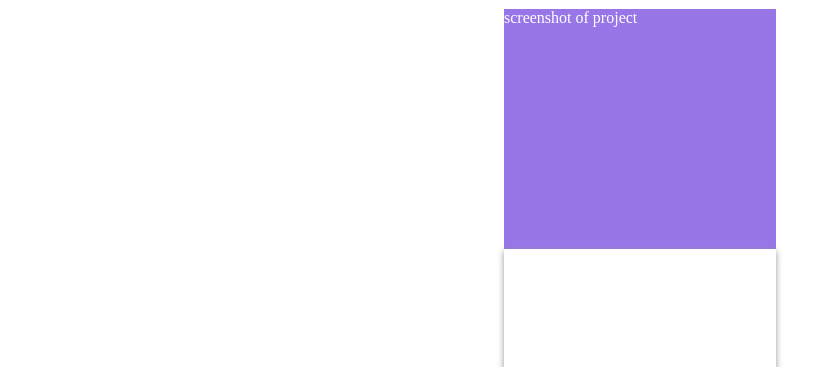
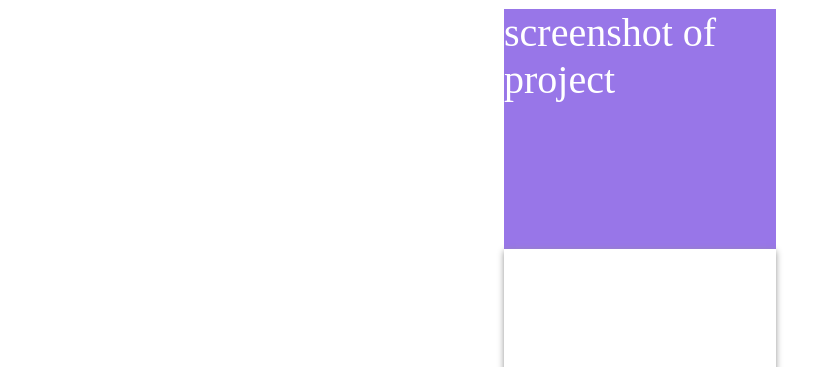
Before and after one commit to BamideleAdewuyi/Homepage, a website built with webpack: page src/template.html in a window 1280 px wide. Shown: the part 733-1100 px from the top of the page, without its empty margins (0-839 px from the left). Built offline with nearby package versions, Linux system fonts and the light colour scheme; a web font is replaced by a local one.

Commit message:
style.css: Set h4 font-size to 2.5rem

```diff
--- a/src/style.css
+++ b/src/style.css
@@ -63,13 +63,17 @@ h2, h3 {
     font-size: 2rem;
 }
 
+h2 {
+    margin-top: 1rem;
+    margin-bottom: 0.5rem;
+}
+
 h3 {
     margin-bottom: 1.5rem;
 }
 
-h2 {
-    margin-top: 1rem;
-    margin-bottom: 0.5rem;
+h4 {
+    font-size: 2.5rem;
 }
 
 .bio {
```
